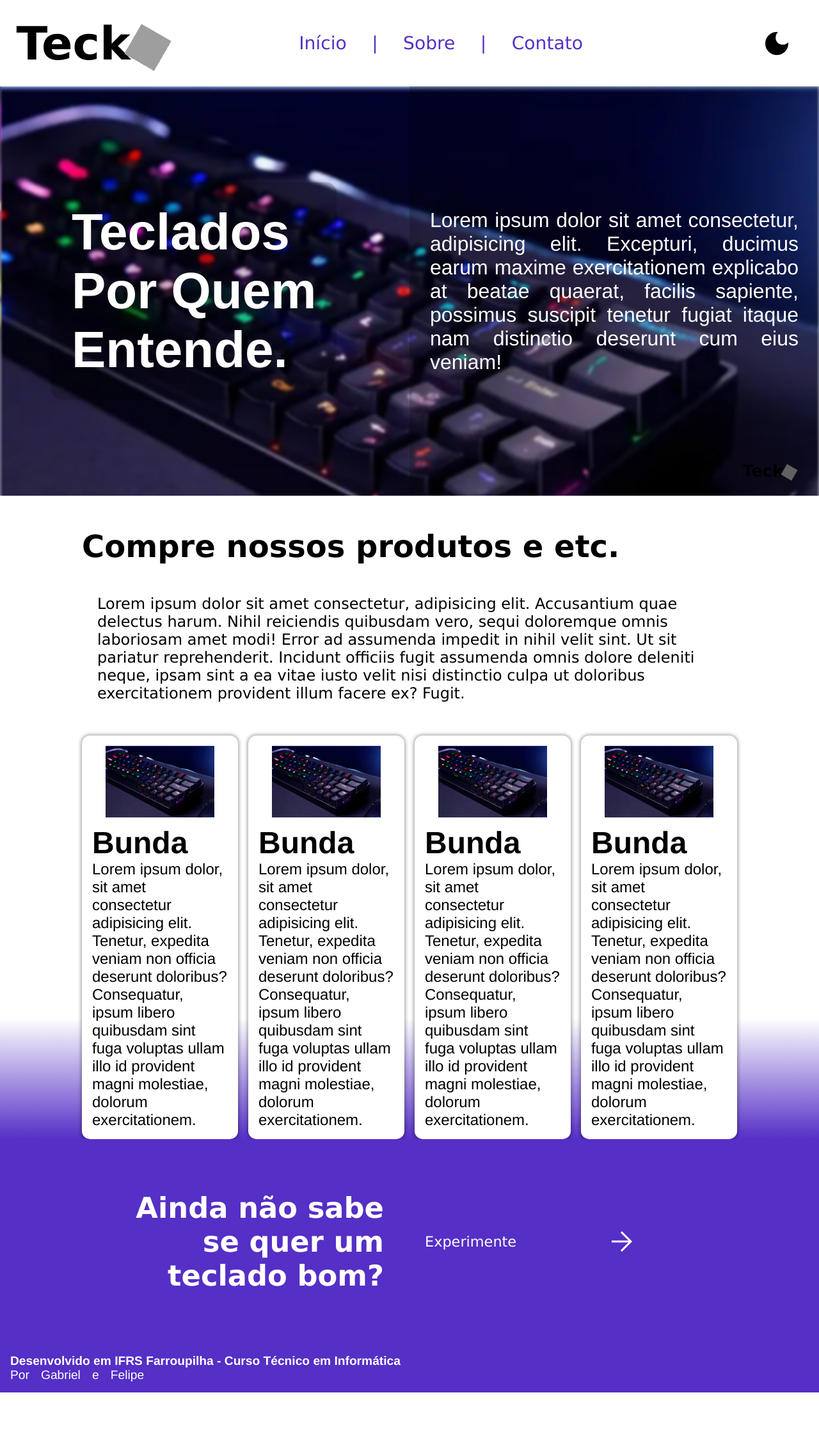
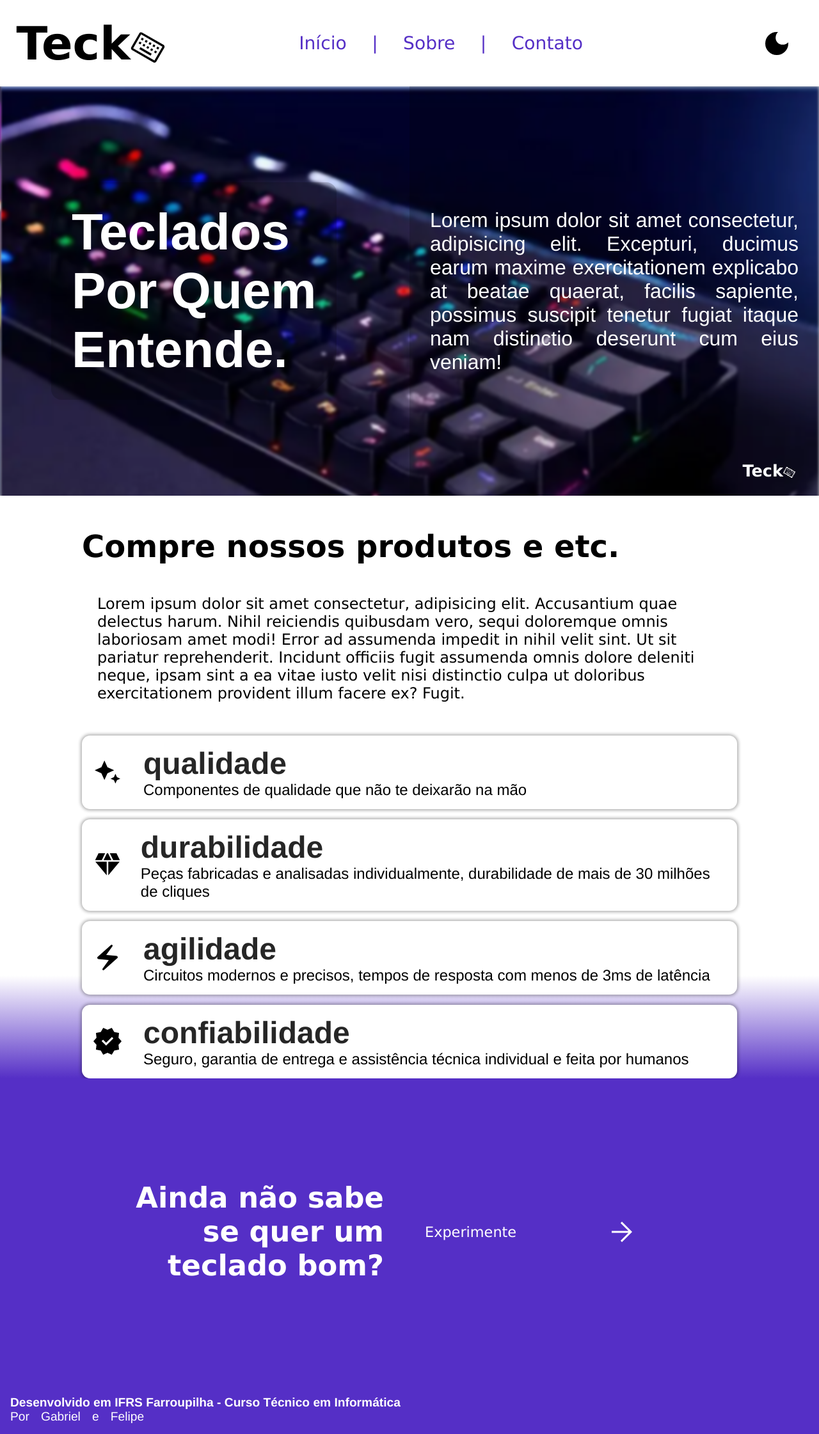
Before and after one commit to gabrielLV-BR/trabalho-php, a PHP site: page / in a window 1280 px wide. Shown: the whole page at 64% size. Before the commit the page ends 2177 px from the top, so only its background shows below. Run offline with PHP 8.4, Linux system fonts and the light colour scheme; grey boxes are pictures that could not be loaded.

Commit message:
Cards no início reformulados

```diff
--- a/index.php
+++ b/index.php
@@ -1,5 +1,6 @@
 <!DOCTYPE html>
 <html lang="en">
+
 <head>
     <meta charset="UTF-8">
     <meta http-equiv="X-UA-Compatible" content="IE=edge">
@@ -15,6 +16,7 @@
 
     <script src="js/carrossel.js" defer></script>
 </head>
+
 <body>
     <!-- Import Components -->
     <?php include_once("templates/header.php"); ?>
@@ -27,7 +29,7 @@
         <img src="public/images/keyboard2.jpg" alt="">
         <img src="public/images/keyboard3.webp" alt="">
         <img src="public/images/keyboard4.webp" alt="">
-        <h1 class="logo"></h1>
+        <h1 class="force-white logo"></h1>
         <h1>
             Teclados <br>
             Por Quem <br>
@@ -40,36 +42,52 @@
     <main>
         <h1>Compre nossos produtos e etc.</h1>
         <p>Lorem ipsum dolor sit amet consectetur, adipisicing elit. Accusantium quae delectus harum. Nihil reiciendis quibusdam vero, sequi doloremque omnis laboriosam amet modi! Error ad assumenda impedit in nihil velit sint.
-        Ut sit pariatur reprehenderit. Incidunt officiis fugit assumenda omnis dolore deleniti neque, ipsam sint a ea vitae iusto velit nisi distinctio culpa ut doloribus exercitationem provident illum facere ex? Fugit.</p>
+            Ut sit pariatur reprehenderit. Incidunt officiis fugit assumenda omnis dolore deleniti neque, ipsam sint a ea vitae iusto velit nisi distinctio culpa ut doloribus exercitationem provident illum facere ex? Fugit.</p>
     </main>
 
     <section class="list">
         <div>
-            <img src="public/images/keyboard.webp" alt="">
+            <svg xmlns="http://www.w3.org/2000/svg" height="48" width="48">
+                <path d="M19.2 36.4 14.45 25.95 4 21.2 14.45 16.45 19.2 6 23.95 16.45 34.4 21.2 23.95 25.95ZM36.4 42 34.05 36.75 28.8 34.4 34.05 32 36.4 26.8 38.8 32 44 34.4 38.8 36.75Z" />
+            </svg>
+            <!-- <img src="public/images/keyboard.webp" alt=""> -->
             <span>
-                <h1>Bunda</h1>
-                <p>Lorem ipsum dolor, sit amet consectetur adipisicing elit. Tenetur, expedita veniam non officia deserunt doloribus? Consequatur, ipsum libero quibusdam sint fuga voluptas ullam illo id provident magni molestiae, dolorum exercitationem.</p>
+                <h1>Qualidade</h1>
+                <p>Componentes de qualidade que não te deixarão na mão</p>
+                <!-- <p>Lorem ipsum dolor, sit amet consectetur adipisicing elit. Tenetur, expedita veniam non officia deserunt doloribus? Consequatur, ipsum libero quibusdam sint fuga voluptas ullam illo id provident magni molestiae, dolorum exercitationem.</p> -->
             </span>
         </div>
         <div>
-            <img src="public/images/keyboard.webp" alt="">
+            <svg xmlns="http://www.w3.org/2000/svg" height="48" width="48">
+                <path d="M17.9 16.75 23.15 6H24.85L30.1 16.75ZM22.75 40.5 5.05 19.25H22.75ZM25.25 40.5V19.25H42.95ZM32.9 16.75 27.65 6H38L43.35 16.75ZM4.65 16.75 10 6H20.35L15.1 16.75Z" />
+            </svg>
+            <!-- <img src="public/images/keyboard.webp" alt=""> -->
             <span>
-                <h1>Bunda</h1>
-                <p>Lorem ipsum dolor, sit amet consectetur adipisicing elit. Tenetur, expedita veniam non officia deserunt doloribus? Consequatur, ipsum libero quibusdam sint fuga voluptas ullam illo id provident magni molestiae, dolorum exercitationem.</p>
+                <h1>Durabilidade</h1>
+                <p>Peças fabricadas e analisadas individualmente, durabilidade de mais de 30 milhões de cliques</p>
+                <!-- <p>Lorem ipsum dolor, sit amet consectetur adipisicing elit. Tenetur, expedita veniam non officia deserunt doloribus? Consequatur, ipsum libero quibusdam sint fuga voluptas ullam illo id provident magni molestiae, dolorum exercitationem.</p> -->
             </span>
         </div>
         <div>
-            <img src="public/images/keyboard.webp" alt="">
+            <svg xmlns="http://www.w3.org/2000/svg" height="48" width="48">
+                <path d="M18.6 43.6Q18.15 44.05 17.525 44.025Q16.9 44 16.45 43.55Q16.05 43.15 16 42.55Q15.95 41.95 16.3 41.5L26 28L9.8 26.45Q8.5 26.35 8.075 25.1Q7.65 23.85 8.65 23L29.4 4.4Q29.85 3.95 30.475 3.975Q31.1 4 31.55 4.45Q31.95 4.85 32 5.45Q32.05 6.05 31.7 6.5L22 20L38.2 21.55Q39.5 21.65 39.925 22.9Q40.35 24.15 39.35 25Z" />
+            </svg>
+            <!-- <img src="public/images/keyboard.webp" alt=""> -->
             <span>
-                <h1>Bunda</h1>
-                <p>Lorem ipsum dolor, sit amet consectetur adipisicing elit. Tenetur, expedita veniam non officia deserunt doloribus? Consequatur, ipsum libero quibusdam sint fuga voluptas ullam illo id provident magni molestiae, dolorum exercitationem.</p>
+                <h1>Agilidade</h1>
+                <p>Circuitos modernos e precisos, tempos de resposta com menos de 3ms de latência</p>
+                <!-- <p>Lorem ipsum dolor, sit amet consectetur adipisicing elit. Tenetur, expedita veniam non officia deserunt doloribus? Consequatur, ipsum libero quibusdam sint fuga voluptas ullam illo id provident magni molestiae, dolorum exercitationem.</p> -->
             </span>
         </div>
         <div>
-            <img src="public/images/keyboard.webp" alt="">
+            <svg xmlns="http://www.w3.org/2000/svg" height="48" width="48">
+                <path d="M17.3 45 13.5 38.5 5.95 36.95 6.8 29.6 2 24 6.8 18.45 5.95 11.1 13.5 9.55 17.3 3 24 6.1 30.7 3 34.55 9.55 42.05 11.1 41.2 18.45 46 24 41.2 29.6 42.05 36.95 34.55 38.5 30.7 45 24 41.9ZM21.85 30.65 33.2 19.4 30.95 17.35 21.85 26.35 17.1 21.4 14.8 23.65Z" />
+            </svg>
+            <!-- <img src="public/images/keyboard.webp" alt=""> -->
             <span>
-                <h1>Bunda</h1>
-                <p>Lorem ipsum dolor, sit amet consectetur adipisicing elit. Tenetur, expedita veniam non officia deserunt doloribus? Consequatur, ipsum libero quibusdam sint fuga voluptas ullam illo id provident magni molestiae, dolorum exercitationem.</p>
+                <h1>Confiabilidade</h1>
+                <p>Seguro, garantia de entrega e assistência técnica individual e feita por humanos</p>
+                <!-- <p>Lorem ipsum dolor, sit amet consectetur adipisicing elit. Tenetur, expedita veniam non officia deserunt doloribus? Consequatur, ipsum libero quibusdam sint fuga voluptas ullam illo id provident magni molestiae, dolorum exercitationem.</p> -->
             </span>
         </div>
     </section>
@@ -77,9 +95,12 @@
         <h1>Ainda não sabe <br> se quer um <br> teclado bom?</h1>
         <a class="no-animation" href="teste.php">
             <span>Experimente</span>
-            <svg xmlns="http://www.w3.org/2000/svg" height="48" width="48"><path d="M24 40 21.9 37.85 34.25 25.5H8V22.5H34.25L21.9 10.15L24 8L40 24Z"/></svg>
+            <svg xmlns="http://www.w3.org/2000/svg" height="48" width="48">
+                <path d="M24 40 21.9 37.85 34.25 25.5H8V22.5H34.25L21.9 10.15L24 8L40 24Z" />
+            </svg>
         </a>
     </div>
     <?php echo get_footer() ?>
 </body>
+
 </html>
--- a/public/css/header.css
+++ b/public/css/header.css
@@ -74,6 +74,14 @@ header > ul > li:not(:last-child)::after {
   filter: invert(1);
 }
 
+.force-white::before {
+  color: white;
+}
+
+.force-white::after {
+  filter: invert(1);
+}
+
 .logo::after {
   position: absolute;
   right: -3em;
@@ -84,7 +92,7 @@ header > ul > li:not(:last-child)::after {
   width: 3em;
   height: 3em;
 
-  background-image: url("../assets/keyboard.svg");
+  background-image: url("../assets/icons/keyboard.svg");
   background-size: cover;
 
   transform: rotate(30deg);
--- a/public/css/index.css
+++ b/public/css/index.css
@@ -38,7 +38,7 @@ main {
 
     font-size: 1.4rem;
 
-    padding: 2rem;
+    padding: 15rem 2rem;
 
     color: white;
     background-color: var(--primary-color);
--- a/public/css/list.css
+++ b/public/css/list.css
@@ -1,6 +1,6 @@
 .list {
     display: flex;
-    flex-direction: row;
+    flex-direction: column;
     gap: 1rem;
     align-items: flex-start;
     justify-content: space-evenly;
@@ -22,13 +22,17 @@
     margin: 0;
 
     width: 100%;
+    height: 100%;
 
     border-radius: 0.8rem;
     box-shadow: 0px 0px 5px 2px #00000050;
 
     display: flex;
-    flex-direction: column;
-    align-items: flex-start;
+    flex-direction: row;
+    align-items: flex-end;
+    justify-content: flex-start;
+
+    gap: 2rem;
 
     transition: transform 200ms ease, box-shadow 200ms ease;
 }
@@ -38,15 +42,29 @@
     transform: scale(1.02) translateY(-5px);
 }
 
-.list > div img {
+.list div:hover h1 {
+    filter: opacity(1);
+}
+
+.list > div img,
+.list > div svg {
+    transition: none;
+    align-self: center;
     max-height: 7rem;
-    align-self: center;
-    margin-bottom: 0.8rem;
+    fill: var(--font-color);
+}
+
+.list > div:hover svg {
+    transition: transform 400ms ease;
+    transform: rotate(360deg);
 }
 
 .list > div h1 {
+    /* font-family: 'Courier New', Courier, monospace; */
+    text-transform: lowercase;
     font-size: 3rem;
     color: var(--font-color);
+    filter: opacity(0.85);
 }
 
 .list > div p {
@@ -57,13 +75,6 @@
     font-family: 'Franklin Gothic Medium', 'Arial Narrow', Arial, sans-serif;
 }
 
-@media screen and (max-width: 1100px) {
-    .list{
-        flex-direction: column;
-        height: 100%;
-    }
-    .list div {
-        height: 100%;
-    }
+/* @media screen and (max-width: 1100px) { */
 
-}
+/* } */
```
Also changed, not shown: public/assets/icons/bolt.svg (added), public/assets/icons/diamond.svg (added), public/assets/icons/stars.svg (added), public/assets/icons/verified.svg (added).
